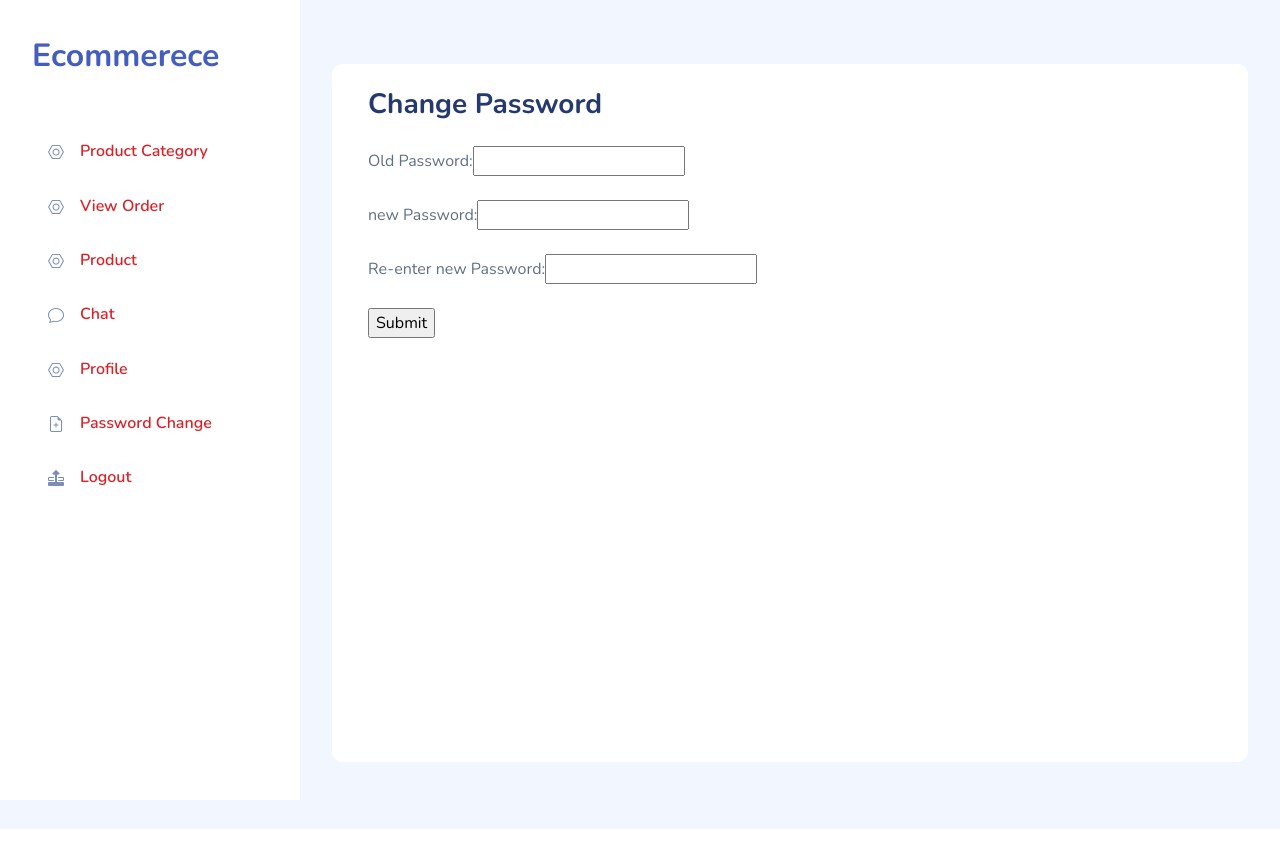
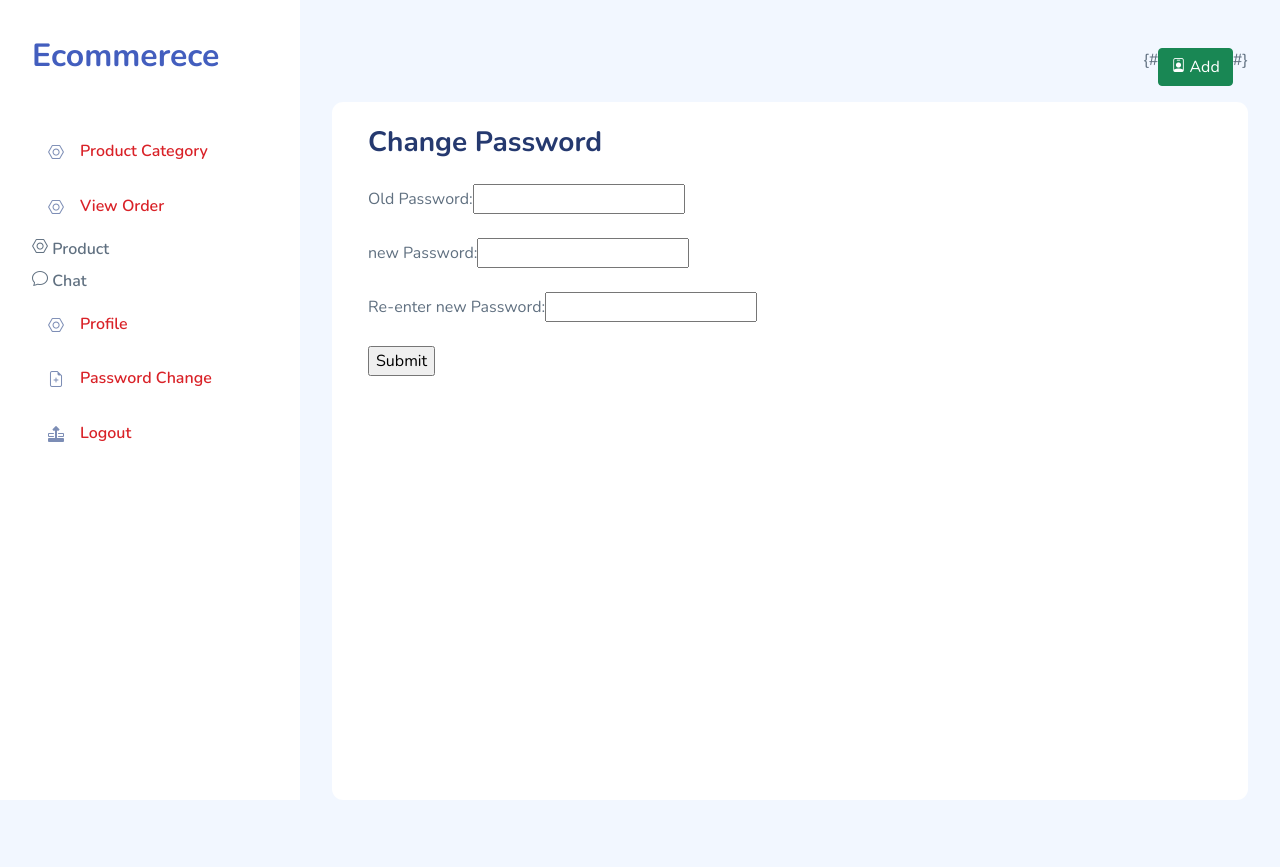
Before and after one commit to pujanrajrai/koselly-nepal, a Django app: page /change/password in a window 1280 px wide. Before the commit the page ends 829 px from the top, so only its background shows below. Run offline with Django 4.2, Linux system fonts and the light colour scheme; a user stored in the database is signed in; some libraries are stand-ins or nearby versions.

Commit message:
after opening dashboard

```diff
--- a/accounts/views.py
+++ b/accounts/views.py
@@ -1,3 +1,5 @@
+import string
+import random
 from datetime import datetime, timezone
 from random import randint
 from django.contrib import auth
@@ -99,10 +101,13 @@ def verify_email(request):
             return redirect('my_profile:profile_create')
 
         request_code = request.POST['otp1'] + request.POST['otp2'] + request.POST['otp3'] + request.POST['otp4'] + \
-                       request.POST['otp5'] + request.POST['otp6']  # code send from user to verify
-        code = EmailVerification.objects.get(users=request.user).verification_code
+            request.POST['otp5'] + \
+            request.POST['otp6']  # code send from user to verify
+        code = EmailVerification.objects.get(
+            users=request.user).verification_code
         if request_code == code:
-            MyUser.objects.filter(email=request.user).update(is_email_verified=True)
+            MyUser.objects.filter(email=request.user).update(
+                is_email_verified=True)
             return redirect('my_profile:profile_create')
         else:
             context = {'error': 'code you have entered is wrong'}
@@ -111,27 +116,27 @@ def verify_email(request):
 
 
 def login(request):
-    if request.user.is_authenticated:
-        if request.user:
+    # if request.user.is_authenticated:
+    #     if request.user:
 
-            return redirect('my_profile:profile_create')
-            # return redirect('dashboard:')
+    #         return redirect('my_profile:profile_create')
+    #         # return redirect('dashboard:')
     if request.method == 'POST':
         if request.user.is_authenticated:
             if request.user:
-                return redirect('my_profile:profile_create')
-                # return redirect('home:home')
+                # return redirect('my_profile:profile_create')
+                return redirect('home:home')
             else:
-                return redirect('my_profile:profile_create')
-
-                # return redirect('home:home')
+                # return redirect('my_profile:profile_create')
+                return redirect('home:home')
         email = request.POST['email']
         password = request.POST['password']
         user = auth.authenticate(email=email, password=password)
         if user is not None:
             auth.login(request, user)
         else:
-            context = {"errors": "User name or password is incorrect", "email": request.POST['email']}
+            context = {"errors": "User name or password is incorrect",
+                       "email": request.POST['email']}
             return render(request, 'accounts/logi'
                                    'n.html', context)
 
@@ -153,7 +158,8 @@ def password_change(request):
         old_password = request.POST['old_password']
         password = request.POST['password']
         password2 = request.POST['password2']
-        data = {"password": password, 'password2': password2, "old_password": old_password}
+        data = {"password": password, 'password2': password2,
+                "old_password": old_password}
 
         if not request.user.check_password(old_password):
             context['errors'] = 'Your password didnot match with old password'
@@ -163,7 +169,8 @@ def password_change(request):
             context['errors'] = 'your conformed password didnot matched'
         form = ChangePasswordForm(data)
         if form.is_valid():
-            MyUser.objects.filter(email=request.user).update(password=make_password(form.data['password']))
+            MyUser.objects.filter(email=request.user).update(
+                password=make_password(form.data['password']))
         else:
             context['errors'] = form.errors
     return render(request, 'accounts/change_password.html', context)
@@ -172,10 +179,6 @@ def password_change(request):
 def logout(request):
     auth.logout(request)
     return redirect('/')
-
-
-import random
-import string
 
 
 def forger_password(request):
@@ -196,6 +199,7 @@ def forger_password(request):
             EMAIL_HOST_USER,
             [email],
         )
-        MyUser.objects.filter(email=email).update(password=make_password(password))
+        MyUser.objects.filter(email=email).update(
+            password=make_password(password))
         context['errors'] = 'Password has been send to your email address'
     return render(request, 'accounts/forget_password.html', context)
--- a/dashboard/templates/dashboard/base.html
+++ b/dashboard/templates/dashboard/base.html
@@ -1,24 +1,38 @@
 {% load static %}
 <!DOCTYPE html>
 <html lang="en">
-
   <head>
-    <meta charset="UTF-8">
-    <meta name="viewport" content="width=device-width, initial-scale=1.0">
+    <meta charset="UTF-8" />
+    <meta name="viewport" content="width=device-width, initial-scale=1.0" />
     <title>{% block title %}{% endblock %}</title>
 
     <!-- <link rel="preconnect" href="https://fonts.gstatic.com"> -->
-    <link href="https://fonts.googleapis.com/css2?family=Nunito:wght@300;400;600;700;800&display=swap" rel="stylesheet">
-    <link rel="stylesheet" href="{% static 'dashboard/assets/css/bootstrap.css' %}">
+    <link
+      href="https://fonts.googleapis.com/css2?family=Nunito:wght@300;400;600;700;800&display=swap"
+      rel="stylesheet"
+    />
+    <link
+      rel="stylesheet"
+      href="{% static 'dashboard/assets/css/bootstrap.css' %}"
+    />
 
-    <link rel="stylesheet" href="{% static 'dashboard/assets/vendors/simple-datatables/style.css' %}">
+    <link
+      rel="stylesheet"
+      href="{% static 'dashboard/assets/vendors/simple-datatables/style.css' %}"
+    />
 
     <!-- <link rel="stylesheet" href="{% static 'dashboard/assets/vendors/perfect-scrollbar/perfect-scrollbar.css' %}"> -->
-    <link rel="stylesheet" href="{% static 'dashboard/assets/vendors/bootstrap-icons/bootstrap-icons.css' %}">
-    <link rel="stylesheet" href="{% static 'dashboard/assets/css/app.css' %}">
+    <link
+      rel="stylesheet"
+      href="{% static 'dashboard/assets/vendors/bootstrap-icons/bootstrap-icons.css' %}"
+    />
+    <link rel="stylesheet" href="{% static 'dashboard/assets/css/app.css' %}" />
     <!-- <link rel="shortcut icon" href="{% static 'dashboard/assets/images/favicon.svg' %}" type="image/x-icon"> -->
-    <script src="https://code.jquery.com/jquery-3.6.0.js"
-            integrity="sha256-H+K7U5CnXl1h5ywQfKtSj8PCmoN9aaq30gDh27Xc0jk=" crossorigin="anonymous"></script>
+    <script
+      src="https://code.jquery.com/jquery-3.6.0.js"
+      integrity="sha256-H+K7U5CnXl1h5ywQfKtSj8PCmoN9aaq30gDh27Xc0jk="
+      crossorigin="anonymous"
+    ></script>
     {% block style %}{% endblock %}
   </head>
 
@@ -32,7 +46,9 @@
                 <a href="/">Ecommerece</a>
               </div>
               <div class="toggler">
-                        <a href="#" class="sidebar-hide d-xl-none d-block"><i class="bi bi-x bi-middle"></i></a>
+                <a href="#" class="sidebar-hide d-xl-none d-block"
+                  ><i class="bi bi-x bi-middle"></i
+                ></a>
               </div>
             </div>
           </div>
@@ -41,65 +57,79 @@
             <ul class="menu">
               {% if request.user.is_admin %}
               <li class="sidebar-item">
-                            <a href="{% url 'product:product_category_list' %}" class='sidebar-link'>
+                <a
+                  {% comment %} href="{% url 'product:product_category_list' %}" {% endcomment %}
+                  class="sidebar-link"
+                >
                   <i class="bi bi-people"></i>
                   <span>Product Category</span>
                 </a>
               </li>
 
               <li class="sidebar-item">
-                            <a href="{% url 'dashboard:order_details' %}" class='sidebar-link'>
+                <a
+                  href="{% url 'dashboard:order_details' %}"
+                  class="sidebar-link"
+                >
                   <i class="bi bi-people"></i>
                   <span>View Order</span>
                 </a>
               </li>
               <li class="sidebar-item">
-                            <a href="{% url 'product:product_list' %}" class='sidebar-link'>
+                {% comment %} <a href="{% url 'product:product_list' %}" class="sidebar-link"> {% endcomment %}
                   <i class="bi bi-people"></i>
                   <span>Product</span>
                 </a>
               </li>
               <li class="sidebar-item">
-                            <a href="{% url 'chats:chat' %}" class='sidebar-link'>
+                {% comment %} <a href="{% url 'chats:chat' %}" class="sidebar-link"> {% endcomment %}
                   <i class="bi bi-chat"></i>
                   <span>Chat</span>
                 </a>
               </li>
-                    {% endif %}
-                    {% if request.user.is_authenticated %}
+              {% endif %} {% if request.user.is_authenticated %}
               <li class="sidebar-item">
-                            <a href="{% url 'my_profile:profile_list_view' %}" class='sidebar-link'>
+                <a
+                  href="{% url 'my_profile:profile_list_view' %}"
+                  class="sidebar-link"
+                >
                   <i class="bi bi-people"></i>
                   <span>Profile</span>
                 </a>
               </li>
-                        {% if not request.user.is_admin %}
-                            {% comment %} <li class="sidebar-item">
-                                <a href="{% url 'chats:view_chat' 'admin' %}" class='sidebar-link'>
+              {% if not request.user.is_admin %} {% comment %}
+              <li class="sidebar-item">
+                <a
+                  href="{% url 'chats:view_chat' 'admin' %}"
+                  class="sidebar-link"
+                >
                   <i class="bi bi-chat"></i>
                   <span>Chat</span>
                 </a>
-                            </li> {% endcomment %}
-                        {% endif %}
+              </li>
+              {% endcomment %} {% endif %}
               <li class="sidebar-item">
-                            <a href="{% url 'accounts:password_change' %}" class='sidebar-link'>
+                <a
+                  href="{% url 'accounts:password_change' %}"
+                  class="sidebar-link"
+                >
                   <i class="bi bi-file-lock"></i>
                   <span>Password Change</span>
                 </a>
               </li>
               <li class="sidebar-item">
-                            <a href="{% url 'accounts:logout' %}" class='sidebar-link'>
+                <a href="{% url 'accounts:logout' %}" class="sidebar-link">
                   <i class="bi bi-lock"></i>
                   <span>Logout</span>
                 </a>
               </li>
 
               {% endif %}
-
-
             </ul>
           </div>
-            <button class="sidebar-toggler btn x"><i data-feather="x"></i></button>
+          <button class="sidebar-toggler btn x">
+            <i data-feather="x"></i>
+          </button>
         </div>
       </div>
       <div id="main">
@@ -116,23 +146,25 @@
                 <h3>{% block pagetitle %}{% endblock %}</h3>
               </div>
               <div class="col-12 col-md-6 order-md-2 order-first">
-                        <nav aria-label="breadcrumb" class="breadcrumb-header float-start float-lg-end">
+                <nav
+                  aria-label="breadcrumb"
+                  class="breadcrumb-header float-start float-lg-end"
+                >
                   <ol class="breadcrumb">
-                                {% block actionblock %}{% endblock %}
-                                {#                                <a class="btn btn-success"><i class="bi bi-plus-circle" style="font-size: 14px;"></i> Add</a>#}
+                    {% block actionblock %}{% endblock %} {#
+                    <a class="btn btn-success"
+                      ><i class="bi bi-plus-circle" style="font-size: 14px"></i>
+                      Add</a
+                    >#}
                   </ol>
                 </nav>
               </div>
             </div>
           </div>
           <section class="section">
-                <div class="card">
-                    {% block body %}{% endblock %}
-                </div>
-
+            <div class="card">{% block body %}{% endblock %}</div>
           </section>
         </div>
-
       </div>
     </div>
     {% block js %}{% endblock %}
@@ -142,13 +174,10 @@
     <script src="{% static 'dashboard/assets/vendors/simple-datatables/simple-datatables.js' %}"></script>
     <script>
       // Datatable
-    let table1 = document.querySelector('#table1');
+      let table1 = document.querySelector("#table1");
       let dataTable = new simpleDatatables.DataTable(table1);
     </script>
 
-
     <script src="{% static 'dashboard/assets/js/main.js' %}"></script>
   </body>
-
-
 </html>
--- a/dashboard/urls.py
+++ b/dashboard/urls.py
@@ -5,8 +5,10 @@ app_name = 'dashboard'
 
 urlpatterns = [
     # home
+
     path('order_details/', views.view_order_details, name='order_details'),
-    path('order_details_ind/<str:orderid>', views.view_order_details_ind, name='order_details_ind'),
+    path('order_details_ind/<str:orderid>',
+         views.view_order_details_ind, name='order_details_ind'),
     path('send_item/<str:orderid>', views.send_item, name='send_item'),
     path('delivered/<str:orderid>', views.item_delivered, name='item_delivered'),
 ]
--- a/ecommerce/urls.py
+++ b/ecommerce/urls.py
@@ -19,9 +19,9 @@ from django.conf import settings
 from django.conf.urls.static import static
 
 urlpatterns = [
-    # path('admin/', admin.site.urls),
+    path('admin/', admin.site.urls),
     # path('product/', include('products.urls')),
-    # path('', include('home.urls')),
+    path('home/', include('home.urls')),
     # path('accounts/', include('accounts.urls')),
     path('', include('accounts.urls')),
     path('profile/', include('profiles.urls')),
--- a/home/templates/home/home.html
+++ b/home/templates/home/home.html
@@ -327,6 +327,9 @@
 {##}
 {#</html>#}
 
+
+{% comment %} Working Code start {% endcomment %}
+{% comment %}
 {% extends 'home/base.html' %}
 {% load static %}
 {% block body %}
@@ -453,4 +456,5 @@
         </div>
         <!-- Products End -->
 
-{% endblock %}
+{% endblock %} {% endcomment %}
+{% comment %} working code end {% endcomment %}
--- a/home/views.py
+++ b/home/views.py
@@ -7,7 +7,7 @@ from cart.models import Cart
 from decorator import is_admin, is_admin_or_user, is_user
 from products.models import Product
 import uuid
-import requests as req
+
 
 
 def home(request):
```
Also changed, not shown: db.sqlite3. Lines whose indentation alone changed are shown as unchanged.
